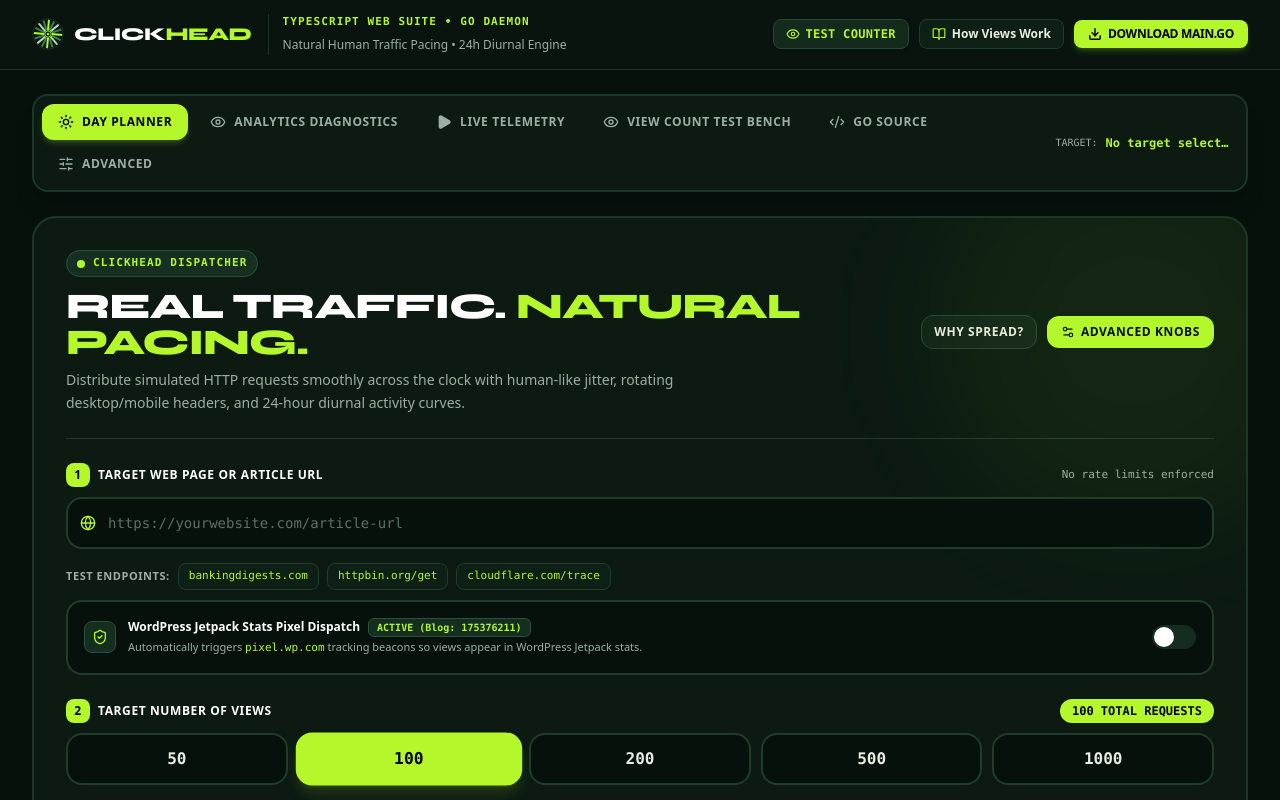
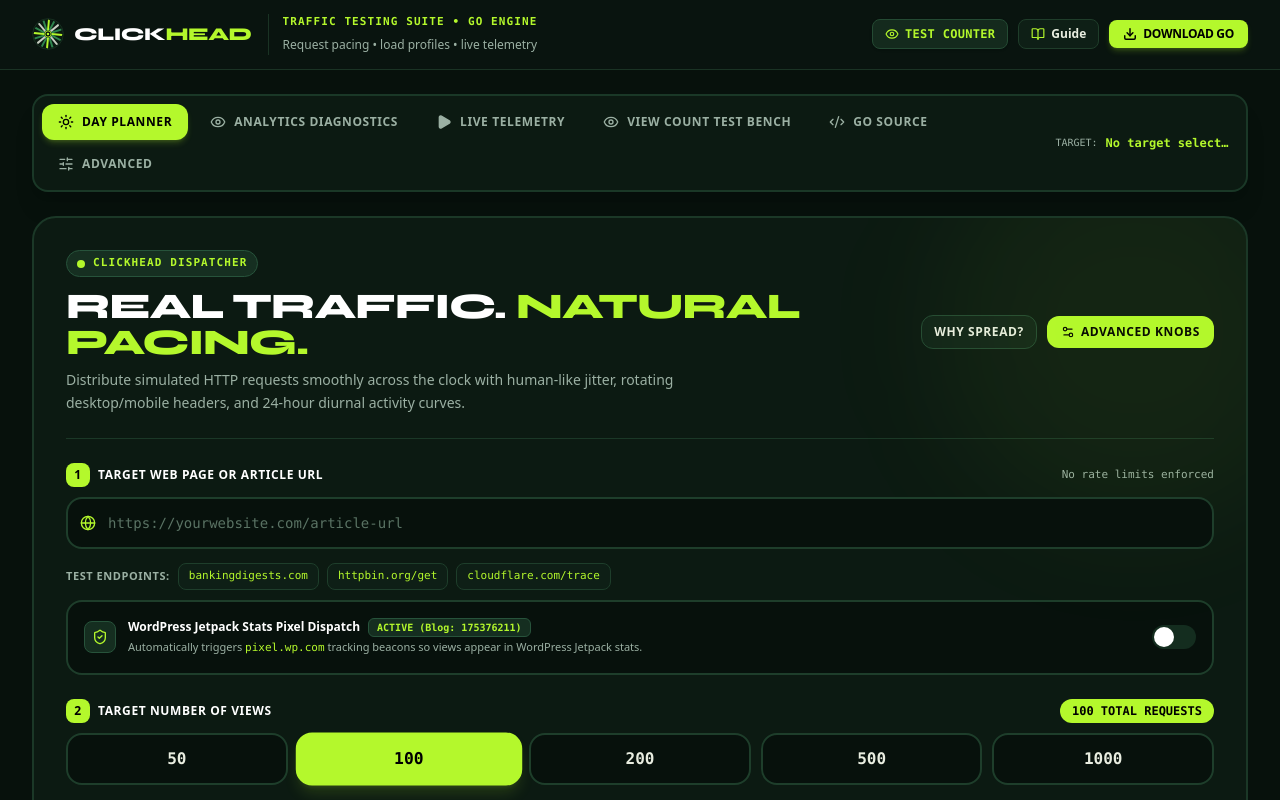
Before and after one commit to Uraj777/ClickHead, a React (Vite) app: page / in a window 1280 px wide. Shown: the top 800 px of the page. Built offline with nearby package versions, Linux system fonts and the light colour scheme.

Commit message:
refactor: polish ClickHead header copy and controls

```diff
--- a/src/components/Header.tsx
+++ b/src/components/Header.tsx
@@ -1,6 +1,6 @@
 import React from 'react';
 import { ClickHeadLogo } from './ClickHeadLogo';
-import { BookOpen, Cpu, Download, Sparkles, Github, Eye, ExternalLink } from 'lucide-react';
+import { BookOpen, Download, Eye } from 'lucide-react';
 
 interface HeaderProps {
   onOpenGuide: () => void;
@@ -14,35 +14,32 @@
   onOpenGuide,
   onOpenArchitecture,
   onDownloadGoFile,
-  onSelectOrganicPreset,
   onOpenTestPage,
 }) => {
   return (
     <header className="border-b border-[#1A3324] bg-[#0A1610]/95 backdrop-blur-md sticky top-0 z-30">
       <div className="max-w-7xl mx-auto px-4 sm:px-6 lg:px-8 py-3.5 flex flex-wrap items-center justify-between gap-4">
-        {/* Brand & Identity */}
         <div className="flex items-center gap-4">
           <ClickHeadLogo size="md" />
           <div className="hidden sm:block border-l border-[#1A3324] pl-3.5">
             <span className="text-[11px] uppercase tracking-widest font-mono text-[#B4F82C] font-semibold block">
-              TYPESCRIPT WEB SUITE &bull; GO DAEMON
+              TRAFFIC TESTING SUITE • GO ENGINE
             </span>
             <span className="text-xs text-[#9BB0A3]">
-              Natural Human Traffic Pacing &bull; 24h Diurnal Engine
+              Request pacing • load profiles • live telemetry
             </span>
           </div>
         </div>
 
-        {/* Action Controls */}
         <div className="flex items-center gap-2 sm:gap-2.5 flex-wrap">
           {onOpenTestPage && (
             <button
               id="btn-open-counter-tab"
               onClick={onOpenTestPage}
               className="flex items-center gap-1.5 px-3 py-1.5 text-xs font-bold rounded-lg bg-[#142A1D] text-[#B4F82C] border border-[#244A33] hover:bg-[#1C3B29] transition-all cursor-pointer shadow-sm uppercase tracking-wide font-mono"
-              title="Test view count registering in real time"
+              title="Validate view-count instrumentation"
             >
-              <Eye className="w-3.5 h-3.5 text-[#B4F82C]" />
+              <Eye className="w-3.5 h-3.5" />
               <span>Test Counter</span>
             </button>
           )}
@@ -53,7 +50,7 @@
             className="flex items-center gap-1.5 px-3 py-1.5 text-xs font-semibold rounded-lg bg-[#0E1F16] text-[#E8EDE0] border border-[#1F3D2A] hover:bg-[#162E20] hover:text-white transition-all cursor-pointer"
           >
             <BookOpen className="w-3.5 h-3.5 text-[#B4F82C]" />
-            <span>How Views Work</span>
+            <span>Guide</span>
           </button>
 
           <button
@@ -62,7 +59,7 @@
             className="flex items-center gap-1.5 px-3.5 py-1.5 text-xs font-extrabold rounded-lg bg-[#B4F82C] hover:bg-[#C6FF42] text-black shadow-md shadow-[#B4F82C]/20 transition-all cursor-pointer uppercase tracking-tight"
           >
             <Download className="w-3.5 h-3.5 stroke-[2.5]" />
-            <span>Download main.go</span>
+            <span>Download Go</span>
           </button>
         </div>
       </div>
```
